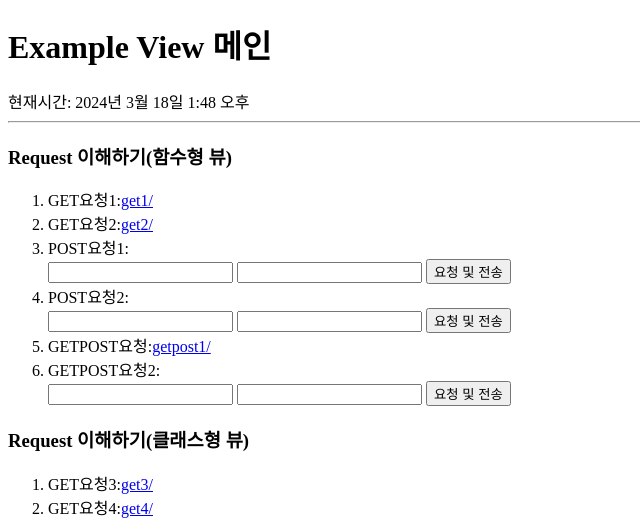
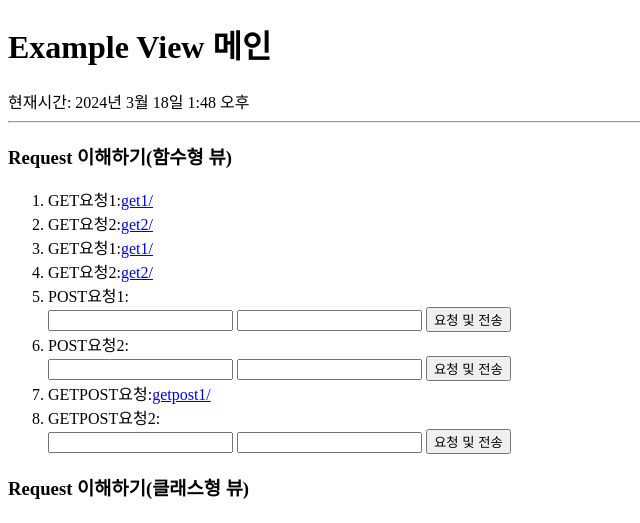
Before and after one commit to Sangjaepar/project001, a Django app: page /ex_view/ in a window 1280 px wide. Shown: the top 523 px of the page, without its empty margins (0-640 px from the left). Run offline with Django 5.2, Linux system fonts and the light colour scheme.

Commit message:
Third commit --[django] 05 finished --

```diff
--- a/ex_view/templates/ex_view/index.html
+++ b/ex_view/templates/ex_view/index.html
@@ -14,6 +14,8 @@
         <ol>
             <li>GET요청1:<a href="get1/?n1=10&n2=20&n3=hello">get1/</a></li>
             <li>GET요청2:<a href="get2/10/20/hello">get2/</a></li>
+            <li>GET요청1:<a href="{% url 'exview:get1' %}">get1/</a></li>
+            <li>GET요청2:<a href="{% url 'exview:get2' '100' '200' 'hi' %}">get2/</a></li>
             <li>POST요청1:
                 <form action="post1/", method="post">
                     {% csrf_token %}
--- a/ex_view/urls.py
+++ b/ex_view/urls.py
@@ -2,11 +2,13 @@ from django.urls import path
 
 from . import views
 
+app_name = 'exview'
+
 urlpatterns = [
     # 함수형 뷰
-    path('', views.index),
-    path('get1/', views.get1),
-    path('get2/<int:n1>/<int:n2>/<str:n3>/', views.get2),
+    path('', views.index, name='index'),
+    path('get1/', views.get1, name='get1'),
+    path('get2/<int:n1>/<int:n2>/<str:n3>/', views.get2, name='get2'),
     path('post1/', views.post1),
     path('post2/<str:msg>/<int:n>/', views.post2),
     path('getpost1/', views.getpost1),
--- a/ex_view/views.py
+++ b/ex_view/views.py
@@ -2,12 +2,16 @@ from django.http import HttpResponse, HttpResponseRedirect
 from django.shortcuts import render
 
 from django.utils import timezone
+from django.urls import reverse
 
 # Create your views here.
 
 def index(request):
     now = timezone.now()
     print('현재시간:', now)
+    print(reverse('exview:index'))
+    print(reverse('exview:get1'))
+    print(reverse('exview:get2', args=(11, 22, 'hello')))
     return render(request, 'ex_view/index.html', {'now': now})
 
 def get1(request):
@@ -111,4 +115,4 @@ class ExamGetPost(View):
             return HttpResponse('getpost2/(POST)')
         else:
             print('로그인 실패(다시 폼 전송)')
-            return HttpResponseRedirect('/ex_view/')
+            return HttpResponseRedirect(reverse('exview:index'))
```
